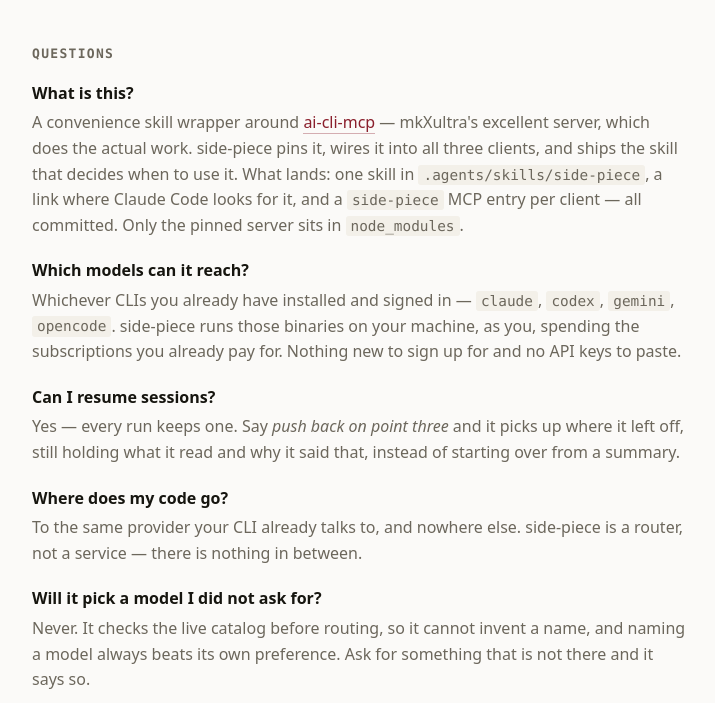
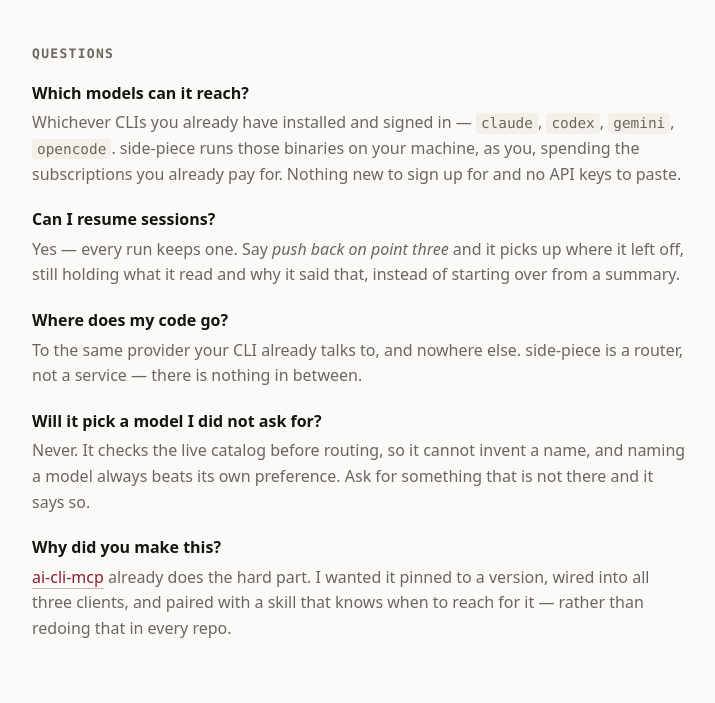
Before and after one commit to thejustinwalsh/side-piece, a website: page docs/index.html in a window 1280 px wide. Shown: the part 1005-1708 px from the top of the page, without its empty margins (280-995 px from the left). Drawn offline with Linux system fonts and the light colour scheme.

Commit message:
docs: close the FAQ with why this exists
'What is this?' opened the page by explaining the plumbing, which is not what a
reader arrives wanting. Reframed as motivation, cut to three lines, and moved
to the end where a credit and a why belong — the capability questions carry the
top of the list.

```diff
--- a/docs/index.html
+++ b/docs/index.html
@@ -171,9 +171,6 @@
 
   <h2>Questions</h2>
   <dl>
-    <dt>What is this?</dt>
-    <dd>A convenience skill wrapper around <a href="https://github.com/mkXultra/ai-cli-mcp">ai-cli-mcp</a> — mkXultra's excellent server, which does the actual work. side-piece pins it, wires it into all three clients, and ships the skill that decides when to use it. What lands: one skill in <code>.agents/skills/side-piece</code>, a link where Claude Code looks for it, and a <code>side-piece</code> MCP entry per client — all committed. Only the pinned server sits in <code>node_modules</code>.</dd>
-
     <dt>Which models can it reach?</dt>
     <dd>Whichever CLIs you already have installed and signed in — <code>claude</code>, <code>codex</code>, <code>gemini</code>, <code>opencode</code>. side-piece runs those binaries on your machine, as you, spending the subscriptions you already pay for. Nothing new to sign up for and no API keys to paste.</dd>
 
@@ -186,6 +183,9 @@
 
     <dt>Will it pick a model I did not ask for?</dt>
     <dd>Never. It checks the live catalog before routing, so it cannot invent a name, and naming a model always beats its own preference. Ask for something that is not there and it says so.</dd>
+
+    <dt>Why did you make this?</dt>
+    <dd><a href="https://github.com/mkXultra/ai-cli-mcp">ai-cli-mcp</a> already does the hard part. I wanted it pinned to a version, wired into all three clients, and paired with a skill that knows when to reach for it — rather than redoing that in every repo.</dd>
 
 
   </dl>
```
